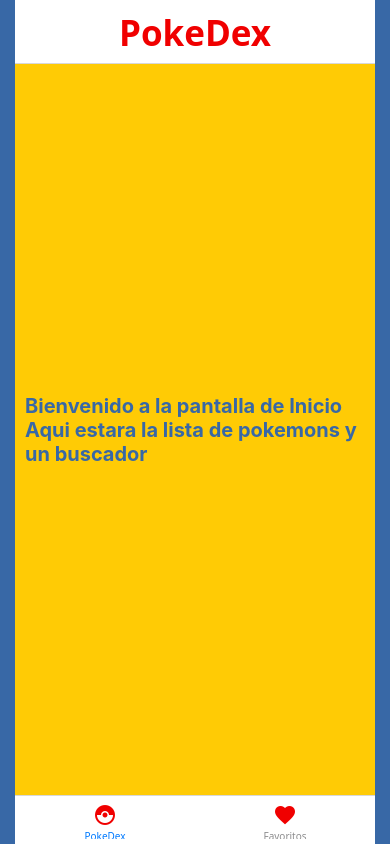
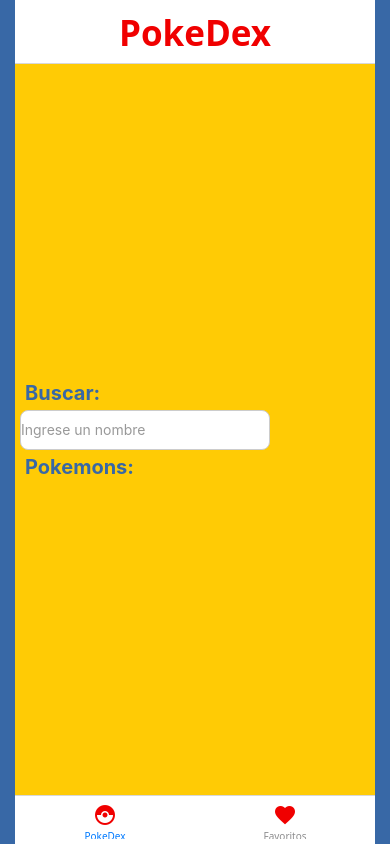
Before and after one commit to Gyaque29/practico2pokedex, a React Native app: screen /PokeDex in a window 390 px wide. Built offline with nearby package versions, Linux system fonts and the light colour scheme.

Commit message:
Commit 5  Comenze a ver componentes buscar y listar

```diff
--- a/App.js
+++ b/App.js
@@ -1,4 +1,4 @@
-import { styles } from "./src/styles";
+import { styles } from "./style/styles";
 import { StatusBar } from 'expo-status-bar';
 import { View } from 'react-native';
 import Navigation from './navigation/Navigation';
@@ -7,7 +7,7 @@
   return (
     <View style={styles.container}>
       <Navigation />
-      <StatusBar style="auto" />
+      <StatusBar style="dark" />
     </View>
   );
 }
--- /dev/null
+++ b/component/Buscador.js
@@ -0,0 +1,20 @@
+import { View, Text,TextInput } from "react-native"
+import { styles } from "../style/styles";
+import { useState } from "react";
+
+export const Buscador = () => {
+    const [busqueda, setBusqueda] = useState("");
+    return (
+        <View style={styles.contbuscar}>
+            <Text style={styles.text}>Buscar:</Text>
+
+            <TextInput
+                style={styles.input}
+                placeholder="Ingrese un nombre"
+                //value={busqueda}
+                //onChangeText={setBusqueda}
+                placeholderTextColor="#999"
+            />
+        </View>
+    )
+}
--- /dev/null
+++ b/component/ListaPokemons.js
@@ -0,0 +1,10 @@
+import { View, Text,TextInput } from "react-native"
+import { styles } from "../style/styles";
+
+export const ListaPokemons = () => {
+    return (
+        <View>
+            <Text style={styles.text}>Pokemons:</Text>
+        </View>
+    )
+}
--- a/navigation/Settings.js
+++ b/navigation/Favoritos.js
@@ -1,5 +1,5 @@
 import { View, Text, StyleSheet } from 'react-native';
-import { styles } from "../src/styles";
+import { styles } from "../style/styles";
 
 export default function Settings() {
   return (
--- a/navigation/Home.js
+++ /dev/null
@@ -1,13 +0,0 @@
-import { View, Text } from 'react-native';
-import { styles } from "../src/styles";
-
-export default function Home() {
-  return (
-    <View style={styles.home}>
-      <Text style={styles.text}>
-        Bienvenido a la pantalla de Inicio
-        Aqui estara la lista de pokemons y un buscador
-      </Text>
-    </View>
-  );
-}
--- a/navigation/Navigation.js
+++ b/navigation/Navigation.js
@@ -1,9 +1,8 @@
 import { createBottomTabNavigator } from "@react-navigation/bottom-tabs";
 import { NavigationContainer } from "@react-navigation/native";
-
 import { MaterialCommunityIcons } from "@expo/vector-icons";
-import Home from './Home';
-import Settings from './Settings';
+import Pokemons from './Pokemons';
+import Favoritos from './Favoritos';
 import MaterialIcons from '@expo/vector-icons/MaterialIcons';
 
 const Tab = createBottomTabNavigator();
@@ -13,7 +12,7 @@
         <Tab.Navigator>
             <Tab.Screen
                 name="PokeDex"
-                component={Home}
+                component={Pokemons}
                 options={{
                     tabBarLabel: "PokeDex",
                     tabBarIcon: () => (
@@ -33,9 +32,10 @@
                     // tabBarBadge: 0,
                 }}
             />
+
             <Tab.Screen
                 name="Favoritos"
-                component={Settings}
+                component={Favoritos}
                 options={{
                     tabBarLabel: "Favoritos",
                     tabBarIcon: () => (
--- /dev/null
+++ b/navigation/Pokemons.js
@@ -0,0 +1,16 @@
+import { View, Text } from 'react-native';
+import { styles } from "../style/styles";
+import { Buscador } from "../component/Buscador"
+import { ListaPokemons } from "../component/ListaPokemons"
+
+export default function Home() {
+  return (
+    <View style={styles.contenedorPokemons}>
+      <Text style={styles.text}>
+        <Buscador />
+
+        <ListaPokemons />
+      </Text>
+    </View>
+  );
+}
--- a/src/styles.js
+++ b/style/styles.js
@@ -14,7 +14,7 @@
         paddingHorizontal: 15,
         marginTop: Platform.OS === 'android' ? 50 : 0
     },
-    home: {
+    contenedorPokemons: {
         flex: 1,
         justifyContent: 'center',
         alignItems: 'center',
@@ -31,13 +31,16 @@
         fontSize: 20,
         color: colors.ColorTxt,
         fontWeight: "bold",
-        margin: 10,
+        margin: 5,
     },
-    titlePokedex: {
-        fontSize: 25,
-        color: colors.ColorTxt,
-        fontWeight: "bold",
-        margin: 10,
-        textAlign: "center",
-    }
+    input: {
+        height: 40,
+        width: 250,
+        borderColor: "#ccc",
+        borderWidth: 1,
+        borderRadius: 8,
+        backgroundColor: "#fff",
+        color: "#000",
+    },
+
 });
```
